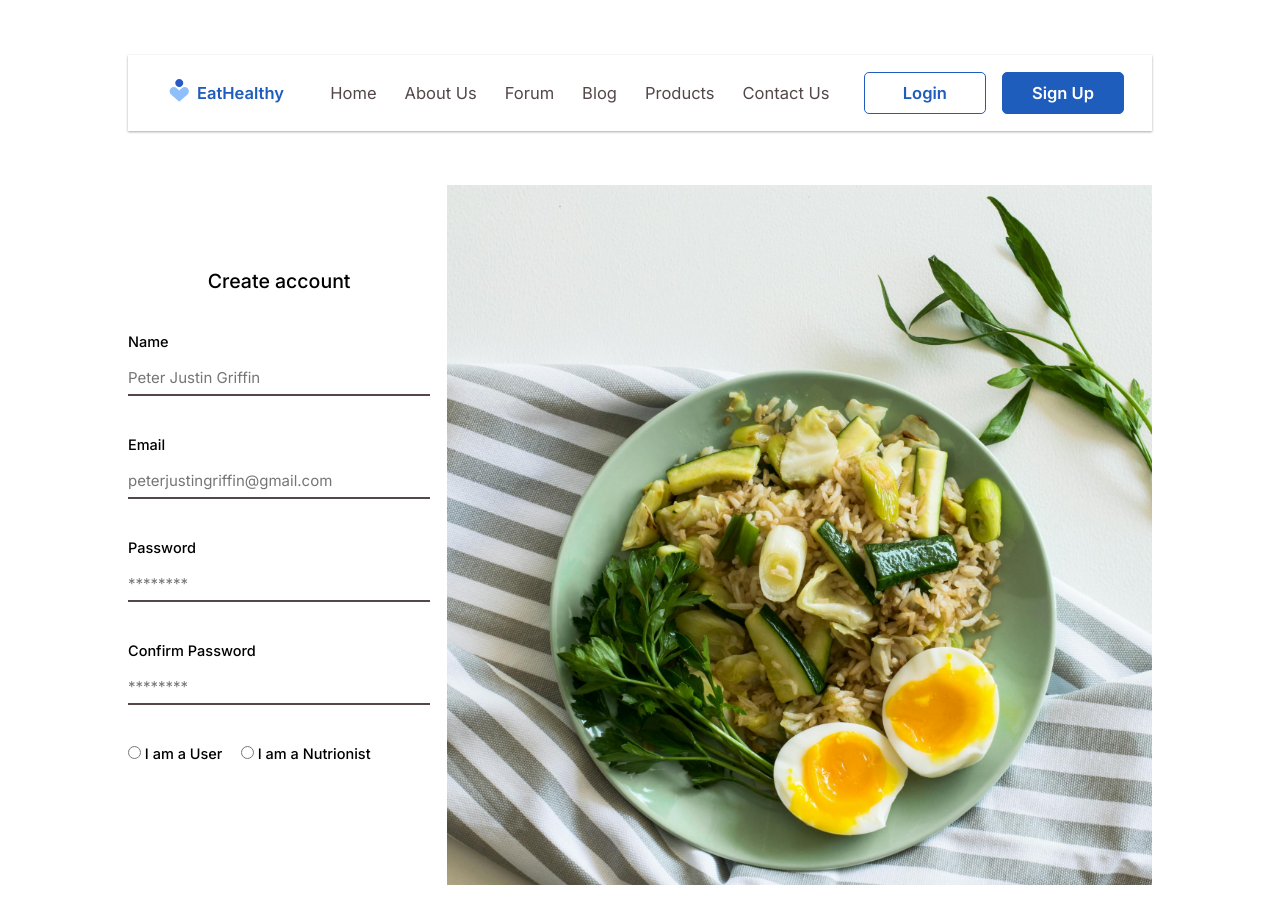
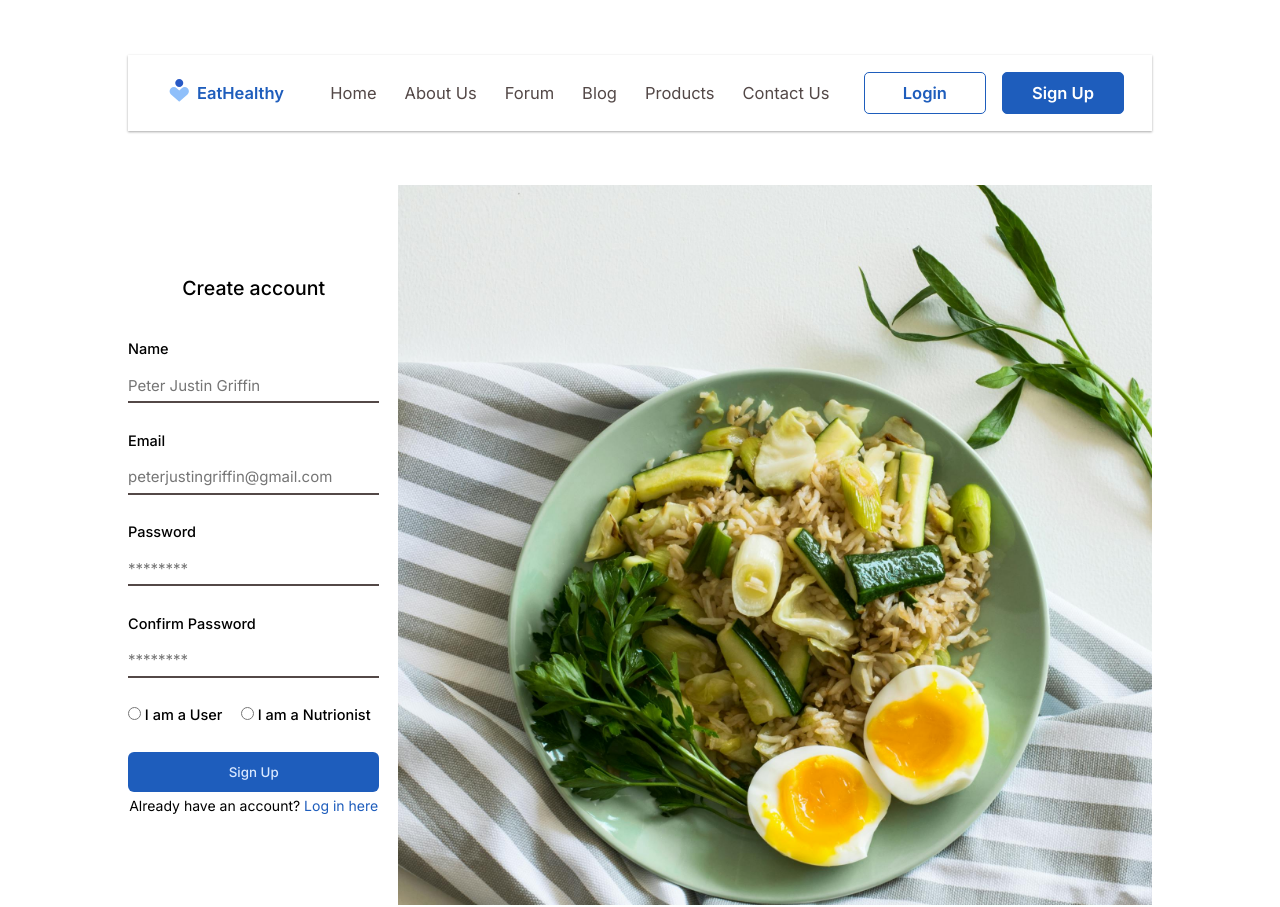
Before and after one commit to 2h311/eathealthy, a React (Vite) app: page /sign-up in a window 1280 px wide. Built offline with nearby package versions, Linux system fonts and the light colour scheme; a web font is replaced by a local one.

Commit message:
Signup.jsx: done with the UI for this component

```diff
--- a/src/components/pages/SignUp.jsx
+++ b/src/components/pages/SignUp.jsx
@@ -1,4 +1,5 @@
 import React from "react";
+import { Link } from "react-router-dom";
 import Navbar from "../navbar/Navbar";
 
 import BalanceYourDietImage from "../../assets/images/balance-your-diet.jpg";
@@ -64,21 +65,18 @@ const SignUp = () => {
             </label>
           </div>
 
-          {/* <div className="login__div login__div--3">
-            <div>
-              <Link className="login__button" to="/login">
-                Login
-              </Link>
-            </div>
+          <div className="signup__div">
+            <button className="signup__button">Sign Up</button>
+
             <div className="login__links">
               <span className="">
-                Don't have an account?{" "}
-                <Link className="login__link" to="/sign-up">
-                  Sign Up
+                Already have an account?{" "}
+                <Link className="login__link" to="/login">
+                  Log in here
                 </Link>
               </span>
             </div>
-          </div> */}
+          </div>
         </div>
         <div className="signup__right">
           <img className="signup__image" src={BalanceYourDietImage} alt="" />
--- a/src/main.css
+++ b/src/main.css
@@ -690,16 +690,16 @@ video {
 }
 .login__container {
   width: 100%;
-  height: 76rem;
+  height: 72rem;
   display: flex;
   gap: 2rem;
 }
 .login__left {
-  width: 33%;
+  width: 25%;
   align-self: center;
 }
 .login__right {
-  width: 66%;
+  width: 75%;
 }
 .login__div {
   display: flex;
@@ -730,8 +730,8 @@ video {
   max-width: 100%;
   padding: 1.65rem 0;
   color: #f9fcff;
-  background-color: #424446;
-  border-radius: 2.5px;
+  background-color: #1e5dbc;
+  border-radius: 6.5px;
   margin-bottom: 1.62rem;
 }
 .login__link {
@@ -742,7 +742,8 @@ video {
   display: flex;
   flex-direction: column;
   text-align: center;
-  font-size: 1.45rem;
+  font-size: 1.4rem;
+  padding-top: 0.55rem;
 }
 .login__image {
   width: 100%;
@@ -796,9 +797,9 @@ video {
 }
 .signup__inner {
   width: 80%;
-  height: 70rem;
+  height: 72rem;
   display: inherit;
-  gap: 1.65rem;
+  gap: 1.85rem;
 }
 .signup__heading {
   font-size: 1.95rem;
@@ -807,11 +808,11 @@ video {
   margin-bottom: 4rem;
 }
 .signup__left {
-  width: 30%;
+  width: 25%;
   align-self: center;
 }
 .signup__right {
-  width: 70%;
+  width: 75%;
 }
 .signup__image {
   width: 100%;
@@ -821,7 +822,9 @@ video {
 .signup__div {
   display: flex;
   flex-direction: column;
-  margin-bottom: 4rem;
+}
+.signup__div:not(:last-child) {
+  margin-bottom: 2.85rem;
 }
 .signup__div--radio {
   flex-direction: row;
@@ -840,5 +843,18 @@ video {
   border: 0;
   border-bottom: 2px solid #534847;
 }
+.signup__button {
+  color: #d9e8ff;
+  background-color: #1e5dbc;
+  border: 0;
+  font-family: inherit;
+  font-weight: 500;
+  padding: 1.2rem 3.25rem;
+  border-radius: 6px;
+  cursor: pointer;
+}
+.signup__button:hover {
+  color: #ffffff;
+}
 
 /*# sourceMappingURL=main.css.map */
--- a/src/scss/_login.scss
+++ b/src/scss/_login.scss
@@ -5,7 +5,6 @@
   align-items: center;
 
   &__inner {
-    // border: 1px solid red;
     width: $default-inner-width;
   }
 
@@ -19,18 +18,18 @@
 
   &__container {
     width: 100%;
-    height: 76rem;
+    height: 72rem;
     display: flex;
     gap: 2rem;
   }
 
   &__left {
-    width: 33%;
+    width: 25%;
     align-self: center;
   }
 
   &__right {
-    width: 66%;
+    width: 75%;
   }
 
   &__div {
@@ -69,8 +68,8 @@
     max-width: 100%;
     padding: 1.65rem 0;
     color: $color-green;
-    background-color: $color-grey-2;
-    border-radius: 2.5px;
+    background-color: $color-primary;
+    border-radius: 6.5px;
     margin-bottom: 1.62rem;
   }
 
@@ -83,7 +82,8 @@
     display: flex;
     flex-direction: column;
     text-align: center;
-    font-size: 1.45rem;
+    font-size: 1.4rem;
+    padding-top: 0.55rem;
   }
 
   &__image {
--- a/src/scss/_signup.scss
+++ b/src/scss/_signup.scss
@@ -6,12 +6,9 @@
 
   &__inner {
     width: $default-inner-width;
-    height: 70rem;
+    height: 72rem;
     display: inherit;
-    gap: 1.65rem;
-    // border: 1px solid #333;
-    // justify-content: center;
-    // align-items: center;
+    gap: 1.85rem;
   }
 
   &__heading {
@@ -21,18 +18,13 @@
     margin-bottom: 4rem;
   }
 
-  &__left,
-  &__right {
-    // border: 1px solid #333;
-  }
-
   &__left {
-    width: 30%;
+    width: 25%;
     align-self: center;
   }
 
   &__right {
-    width: 70%;
+    width: 75%;
   }
 
   &__image {
@@ -44,7 +36,10 @@
   &__div {
     display: flex;
     flex-direction: column;
-    margin-bottom: 4rem;
+
+    &:not(:last-child) {
+      margin-bottom: 2.85rem;
+    }
 
     &--radio {
       flex-direction: row;
@@ -66,4 +61,19 @@
     border: 0;
     border-bottom: 2px solid $color-grey;
   }
+
+  &__button {
+    color: $color-primary-light;
+    background-color: $color-primary;
+    border: 0;
+    font-family: inherit;
+    font-weight: 500;
+    padding: 1.2rem 3.25rem;
+    border-radius: 6px;
+    cursor: pointer;
+
+    &:hover {
+      color: $color-white;
+    }
+  }
 }
```
Also changed, not shown: 1 other file (tests, documents, lock files or other folders).
